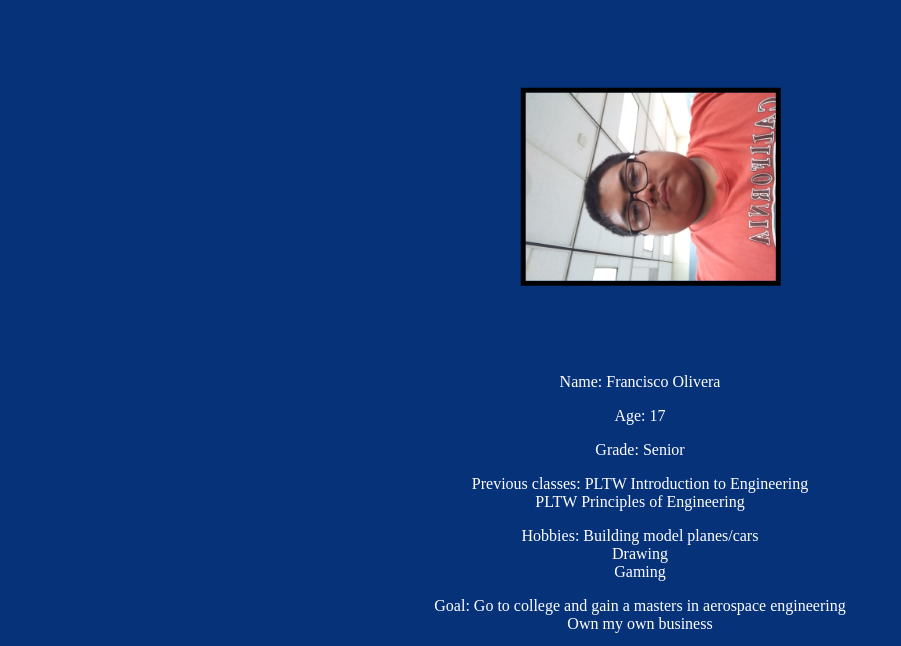
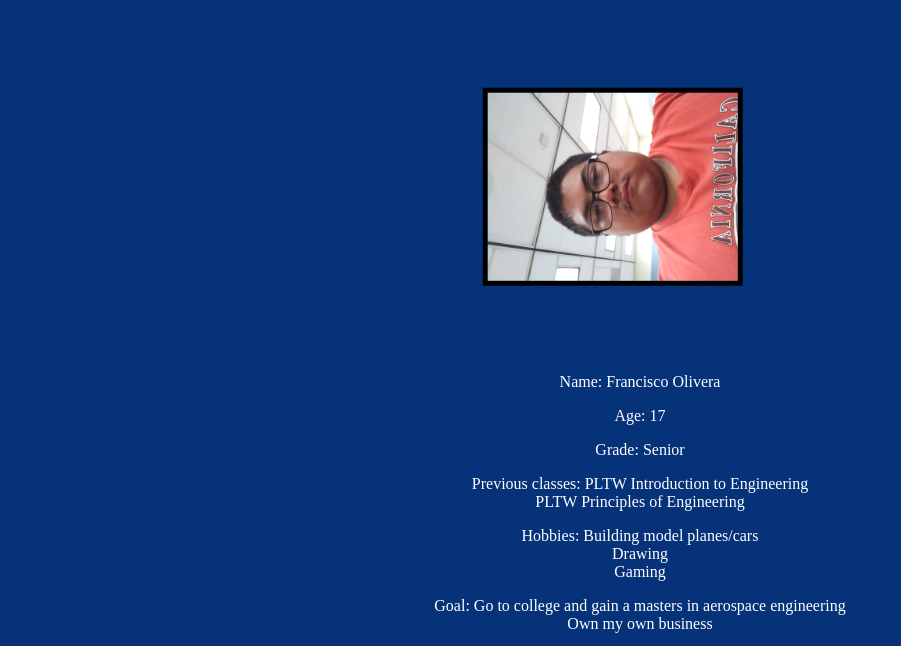
Before and after one commit to franko132248/My-Website, a plain HTML site: page aboutme.html in a window 1280 px wide. Shown: the part 96-742 px from the top of the page, without its empty margins (0-901 px from the left). Drawn offline with Linux system fonts and the light colour scheme.

Commit message:
Update stuff.css

```diff
--- a/stuff.css
+++ b/stuff.css
@@ -11,7 +11,7 @@ h1{
     font-family: 'Roboto Slab', serif;
 }
 img{
-    margin-left: 43%;
+    margin-left: 40%;
     margin-top: 3%;
     transform:rotate(270deg);
     border: 5px solid black;
```
